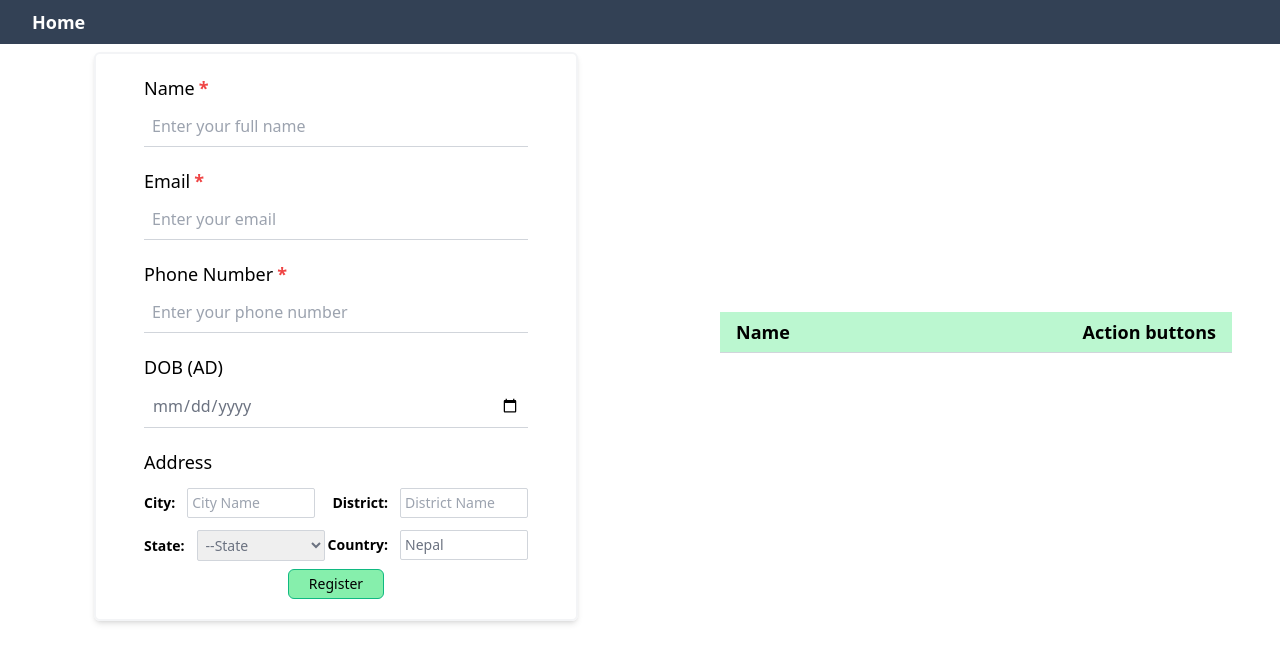
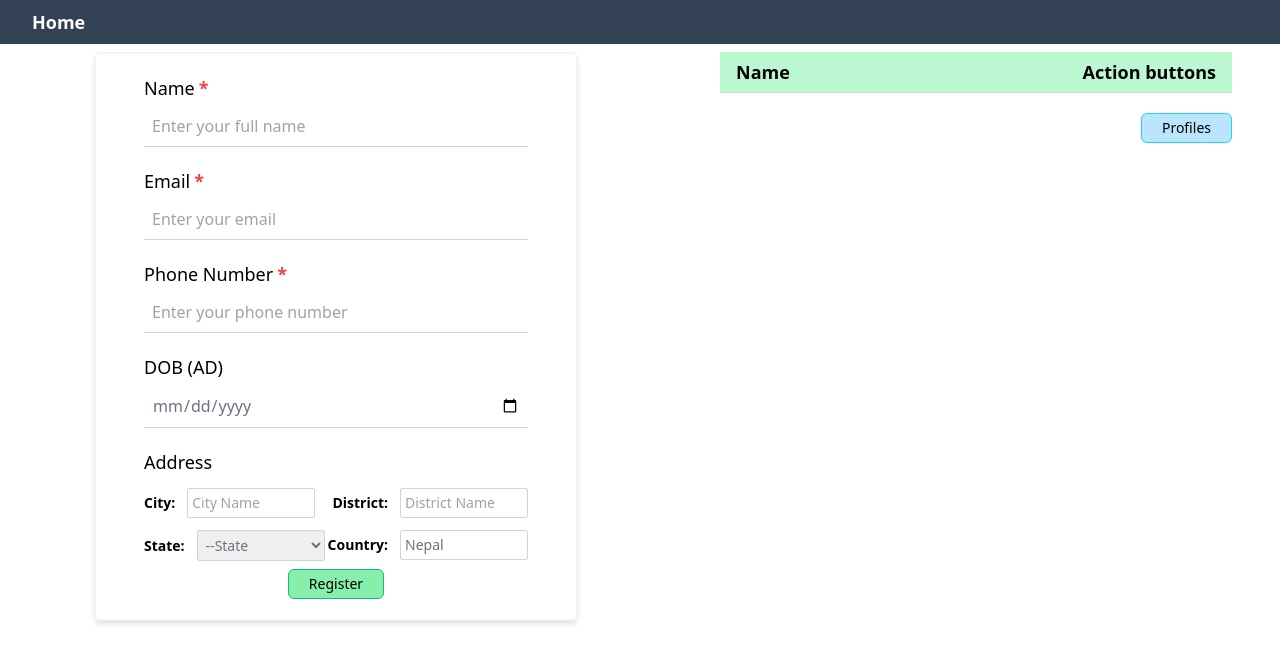
Before and after one commit to shreya2057/Coding_task, a React (Vite) app: page / in a window 1280 px wide. Shown: the top 662 px of the page. Built offline with nearby package versions, Linux system fonts and the light colour scheme.

Commit message:
Profile list screen created

```diff
--- a/package.json
+++ b/package.json
@@ -11,6 +11,7 @@
   },
   "dependencies": {
     "@reduxjs/toolkit": "^2.0.1",
+    "antd": "^5.12.2",
     "react": "^18.2.0",
     "react-dom": "^18.2.0",
     "react-redux": "^9.0.4"
--- /dev/null
+++ b/src/components/Card.jsx
@@ -0,0 +1,44 @@
+import Button from "./Button";
+
+const Card = ({userData})=>{
+    return(
+        <div className="border border-gray-300 rounded-sm text-sm m-3">
+            <div className="py-1 px-2 font-bold bg-[#bbf7d0]">
+                {userData.name}
+            </div>
+            <div className="flex justify-between items-end border-t border-gray-300 py-1 px-2">
+                <div className="flex flex-col md:w-[470px] justify-between">
+                    <p>
+                        <b>Address: </b>
+                        <span className="card_description_value">
+                            {userData.address.city}, {userData.address.district} District, {userData.address.province} Province, {userData.address.country}
+                        </span>
+                    </p>
+                    <p>
+                        <b>Email: </b>
+                        <span className="card_description_value">
+                            {userData.email}
+                        </span>
+                    </p>
+                    <p>
+                        <b>Phone No: </b>
+                        <span className="card_description_value">
+                            {userData.phoneNo}
+                        </span>
+                    </p>
+                    <p>
+                        <b>DOB: </b>
+                        <span className="card_description_value">
+                            {userData.dob}
+                        </span>
+                    </p>
+                </div>
+                <div>
+                    <Button label={"Edit"} border_color={"border-[#a7f3d0]"} bg_color={"bg-[#d1fae5]"}/>
+                </div>
+            </div>
+        </div>
+    );
+};
+
+export default Card;
--- a/src/index.css
+++ b/src/index.css
@@ -15,4 +15,7 @@
     .right_cell{
         @apply w-64 text-end px-4;
     }
+    .card_description_value{
+        @apply text-gray-700
+    }
 }
--- a/src/router/Router.jsx
+++ b/src/router/Router.jsx
@@ -5,6 +5,7 @@ import {
 } from "react-router-dom";
 import App from "../App";
 import Edit from "../screen/Edit";
+import Profile from "../screen/Profile";
 
 const AppRouter = ()=>{
     return (
@@ -13,6 +14,7 @@ const AppRouter = ()=>{
                 <Routes>
                     <Route path="/" element={<App/>}/>
                     <Route path="edit" element={<Edit/>}/>
+                    <Route path="profile" element={<Profile/>}/>
                 </Routes>
             </Router>
         </>
--- a/src/screen/Profile.jsx
+++ b/src/screen/Profile.jsx
@@ -0,0 +1,26 @@
+import NavBar from "../components/Navbar";
+import Card from "../components/Card";
+import { useLocation } from "react-router-dom";
+
+
+
+const Profile = ()=>{
+    const location = useLocation();
+    const users = location.state;
+    return(
+        <>
+            <NavBar/>
+            <div className="flex flex-col items-center p-3">
+                <span className="text-3xl font-extrabold">Profiles</span>
+                {
+                    users
+                    &&
+                    users.map((item, key)=><Card key={key} userData={item}/>)
+                }
+                {/* <Card/> */}
+            </div>
+        </>
+    );
+};
+
+export default Profile;
--- a/src/screen/home/Home.jsx
+++ b/src/screen/home/Home.jsx
@@ -3,13 +3,13 @@ import NavBar from "../../components/Navbar";
 import Register from "./components/Register";
 import Table from "./components/Table";
 import { useEffect, useState } from "react";
+import Button from "../../components/Button";
+import { useNavigate } from "react-router-dom";
 
 const Home = ()=>{
     const state = useSelector((state)=>state.user_reducer.user);
     const [users, setUsers] = useState();
-    if(users){
-        console.log(users);
-    }
+    const navigate = useNavigate();
     useEffect(()=>{
         const getUserData = async()=>{
             const allUsers = await JSON.parse(localStorage.getItem("users"));
@@ -20,9 +20,19 @@ const Home = ()=>{
     return(
         <>
             <NavBar/>
-            <div className="flex justify-between">
+            <div className="flex md:flex-row flex-col justify-between gap-4 md:gap-0">
                 <Register/>
-                <Table userData={users}/>
+                <div className="flex flex-col items-end">
+                    <Table userData={users}/>
+                    <div className="mx-12 my-3">
+                        <Button
+                            label={"Profiles"}
+                            method={()=>{navigate('/profile', {state: users})}}
+                            bg_color={"bg-[#bae6fd]"}
+                            border_color={"border-[#22d3ee]"}
+                        />
+                    </div>
+                </div>
             </div>
         </>
     );
--- a/src/screen/home/components/Register.jsx
+++ b/src/screen/home/components/Register.jsx
@@ -43,10 +43,9 @@ const Register = ()=>{
                 users.push(userData);
             }
             localStorage.setItem("users", JSON.stringify(users));
-            console.log(JSON.parse(localStorage.getItem("users")));
         } else {
             users.push(userData);
-            localStorage.setItem("users", JSON.stringify(userData));
+            localStorage.setItem("users", JSON.stringify(users));
         }
         dispatch(createUser(userData));
     }
```
Also changed, not shown: 1 other file (tests, documents, lock files or other folders).
